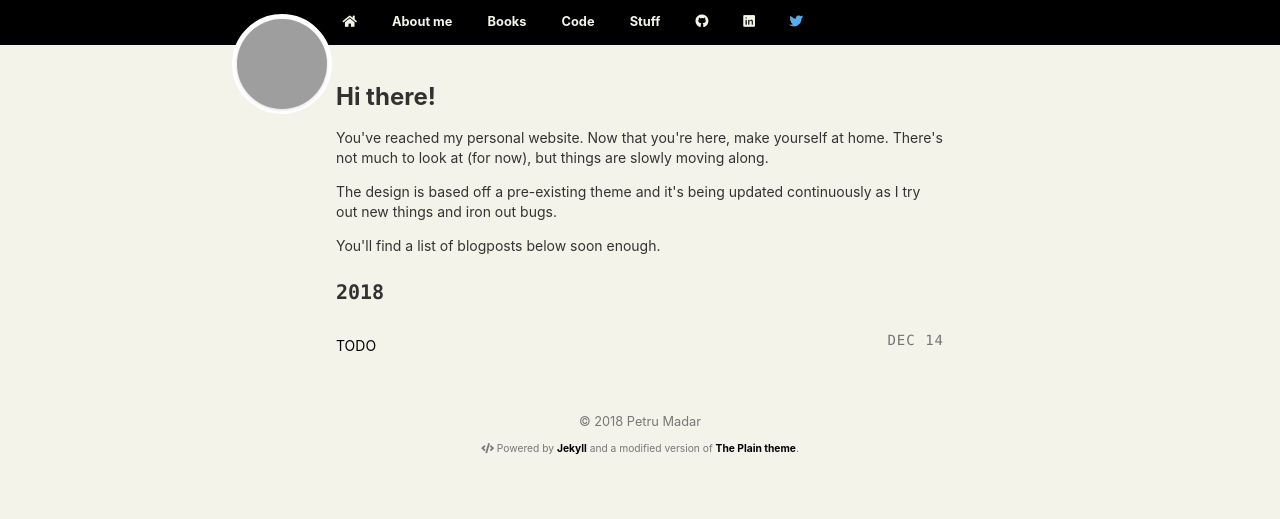
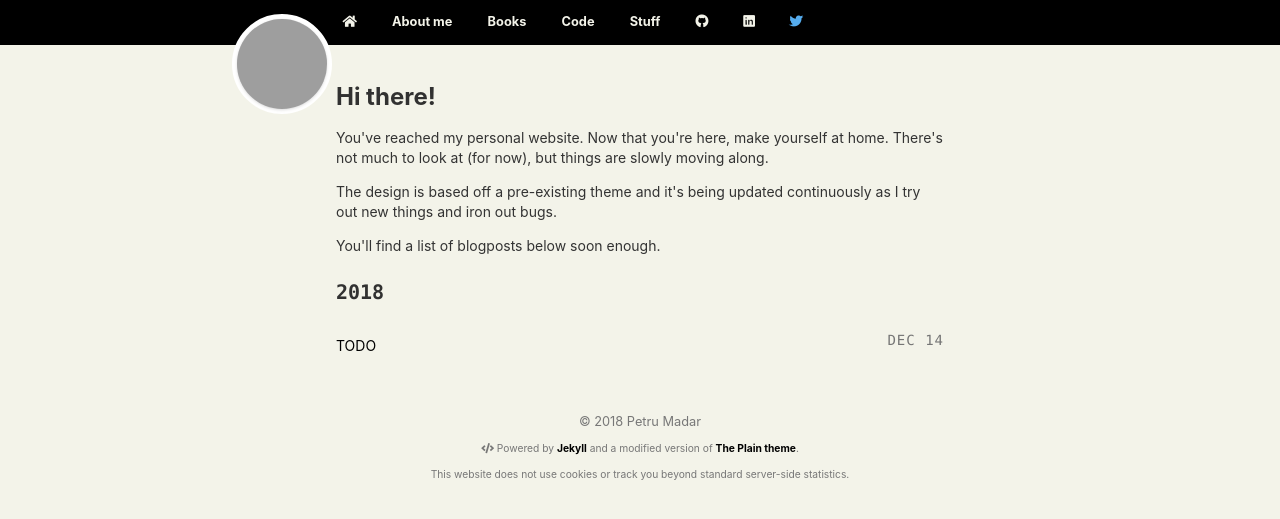
Before and after one commit to petru/prologue, a Jekyll site: the page built from index.html, in a window 1280 px wide, cut to the strip 0-519 px from the top of the page. Built offline with Jekyll 4.4.1, drawn with Linux system fonts in a browser that asks for light colours; nearby versions of some CDN libraries; grey boxes are pictures that could not be loaded.

Commit message:
Add notice

```diff
--- a/_includes/footer.html
+++ b/_includes/footer.html
@@ -1,4 +1,5 @@
 <div class="footer">
   <span class="block">&copy; {{ site.time | date: '%Y' }} {{ site.author_name }}</span>
-  <span class="block"><small><span class="fas fa-code"></span> Powered by <a href="https://jekyllrb.com/">Jekyll</a> and a modified version of <a href="https://github.com/heiswayi/the-plain">The Plain theme</a>.</small></span>
+  <span class="block"><small><span class="fas fa-code"></span> Powered by <a href="https://jekyllrb.com/">Jekyll</a> and a modified version of <a href="https://github.com/heiswayi/the-plain">The Plain theme</a>.
+  <br>This website does not use cookies or track you beyond standard server-side statistics.</small></span>
 </div>
```
